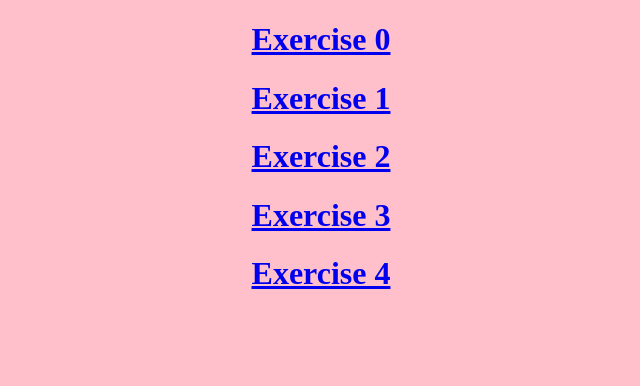
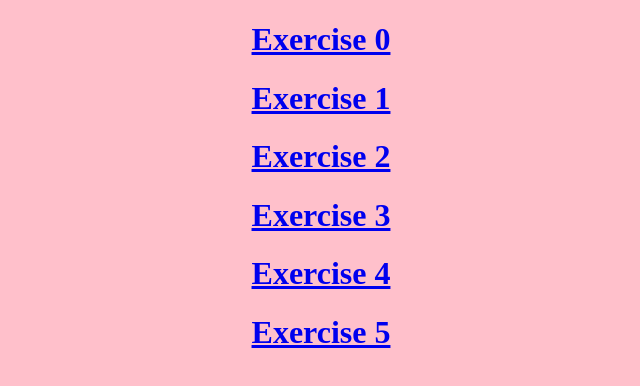
Before and after one commit to arobin4/lanie217, a plain HTML site: page index.html in a window 1280 px wide. Shown: the whole page, without its empty margins (319-959 px from the left). Drawn offline with Linux system fonts and the light colour scheme.

```diff
--- a/index.html
+++ b/index.html
@@ -10,5 +10,6 @@
     <h1><a href="e2/index.html">Exercise 2</a></h1>
     <h1><a href="e3/index.html">Exercise 3</a></h1>
     <h1><a href="e4/index.html">Exercise 4</a></h1>
+    <h1><a href="e5/index.html">Exercise 5</a></h1>
     </body>
 </html>
```
